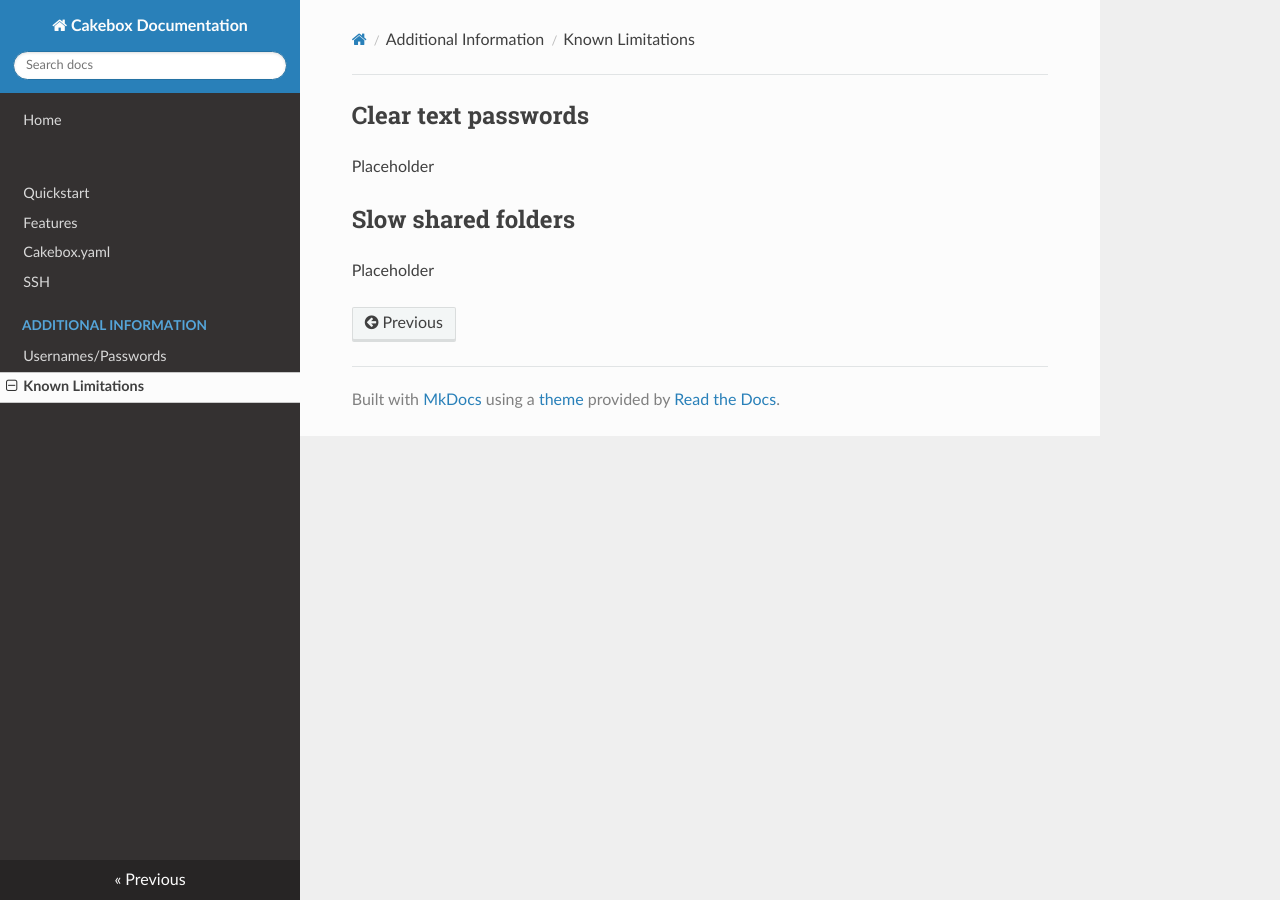
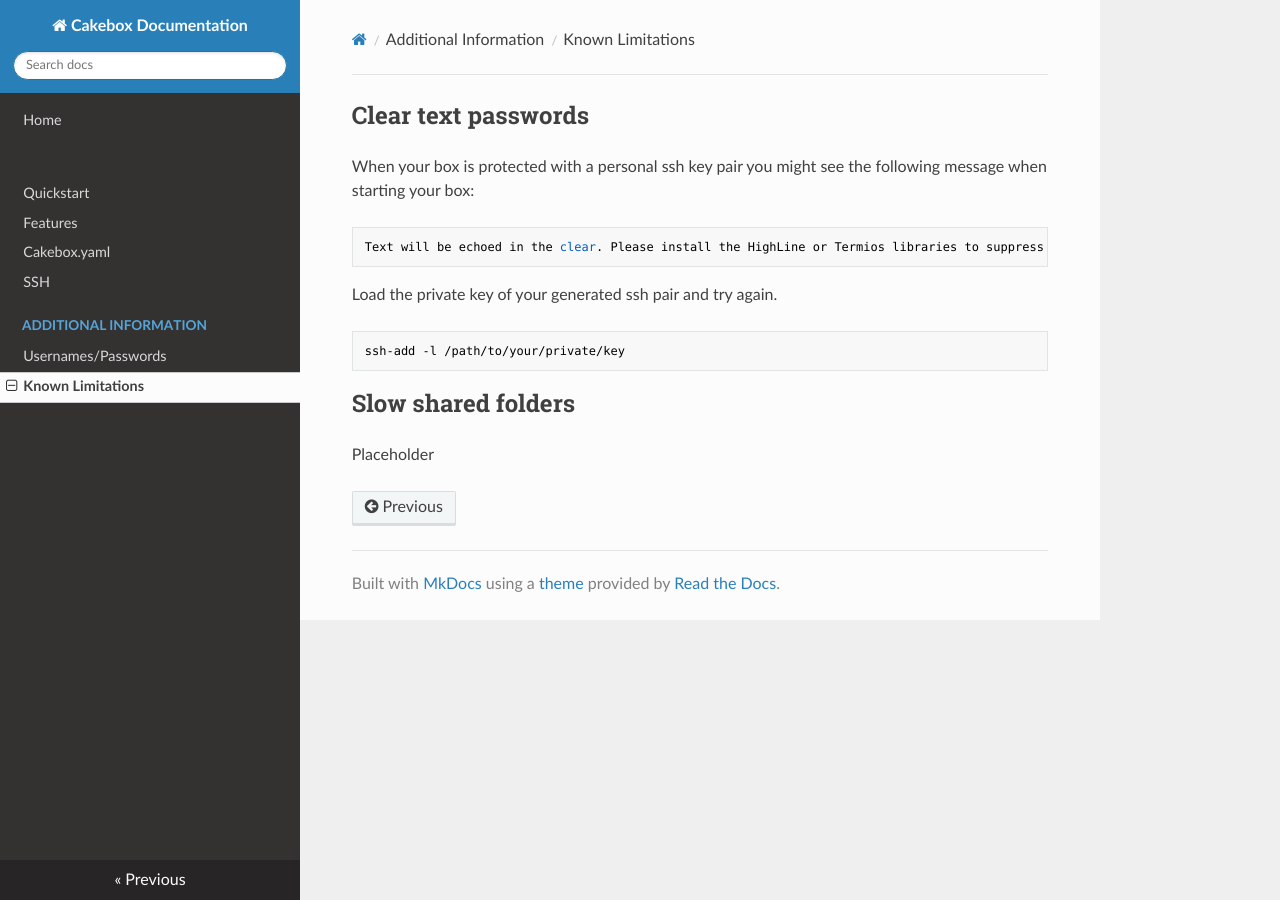
Before and after one commit to alt3/cakebox, an MkDocs documentation site: the page built from docs/sources/additional/known-limitations.md, in a window 1280 px wide. Built offline with MkDocs 1.6.1, drawn with Linux system fonts in a browser that asks for light colours; nearby versions of some CDN libraries; old or Windows-style settings are respelled for this version of MkDocs.

Commit message:
Adds plain text error

````diff
--- a/docs/sources/additional/known-limitations.md
+++ b/docs/sources/additional/known-limitations.md
@@ -1,7 +1,16 @@
 
 ## Clear text passwords
 
-Placeholder
+When your box is protected with a personal ssh key pair you might see the
+following message when starting your box:
+
+    Text will be echoed in the clear. Please install the HighLine or Termios libraries to suppress echoed text.
+
+Load the private key of your generated ssh pair and try again.
+
+```bash
+ssh-add -l /path/to/your/private/key
+```
 
 ## Slow shared folders
 
````
